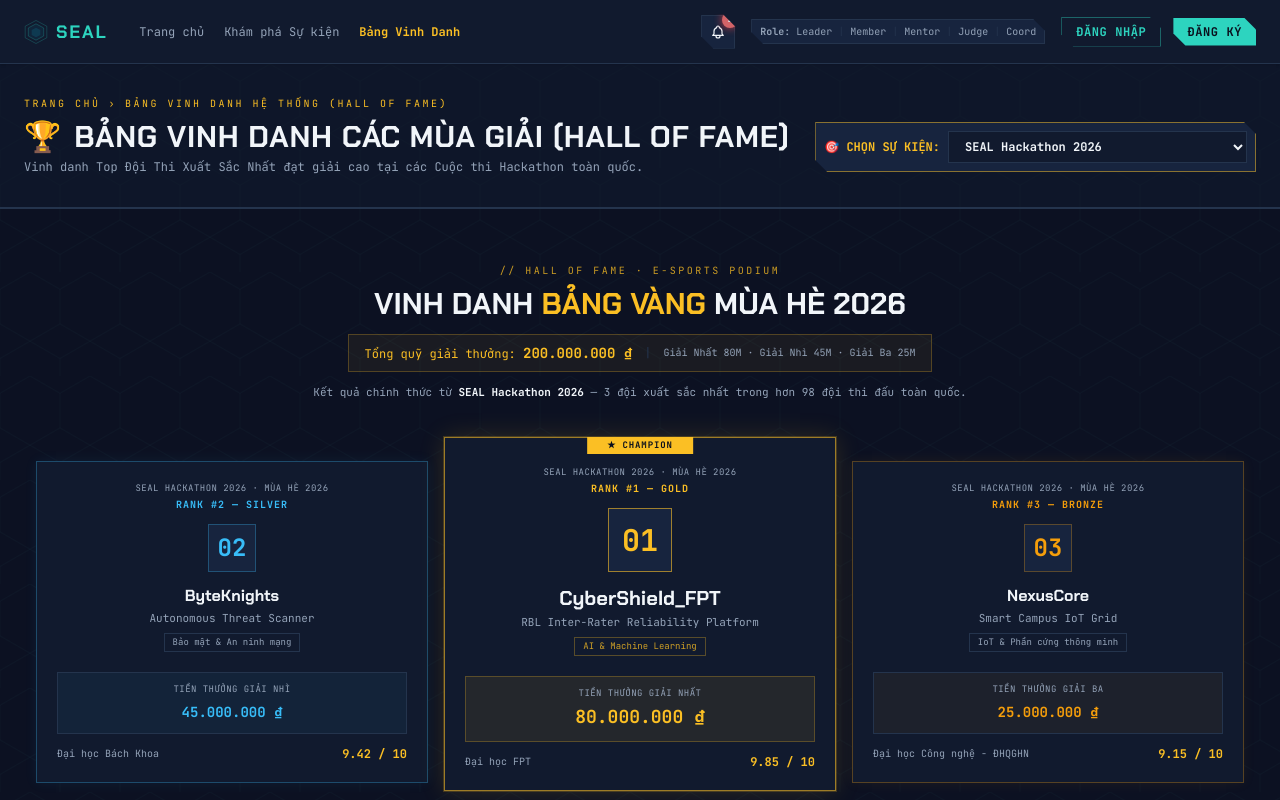
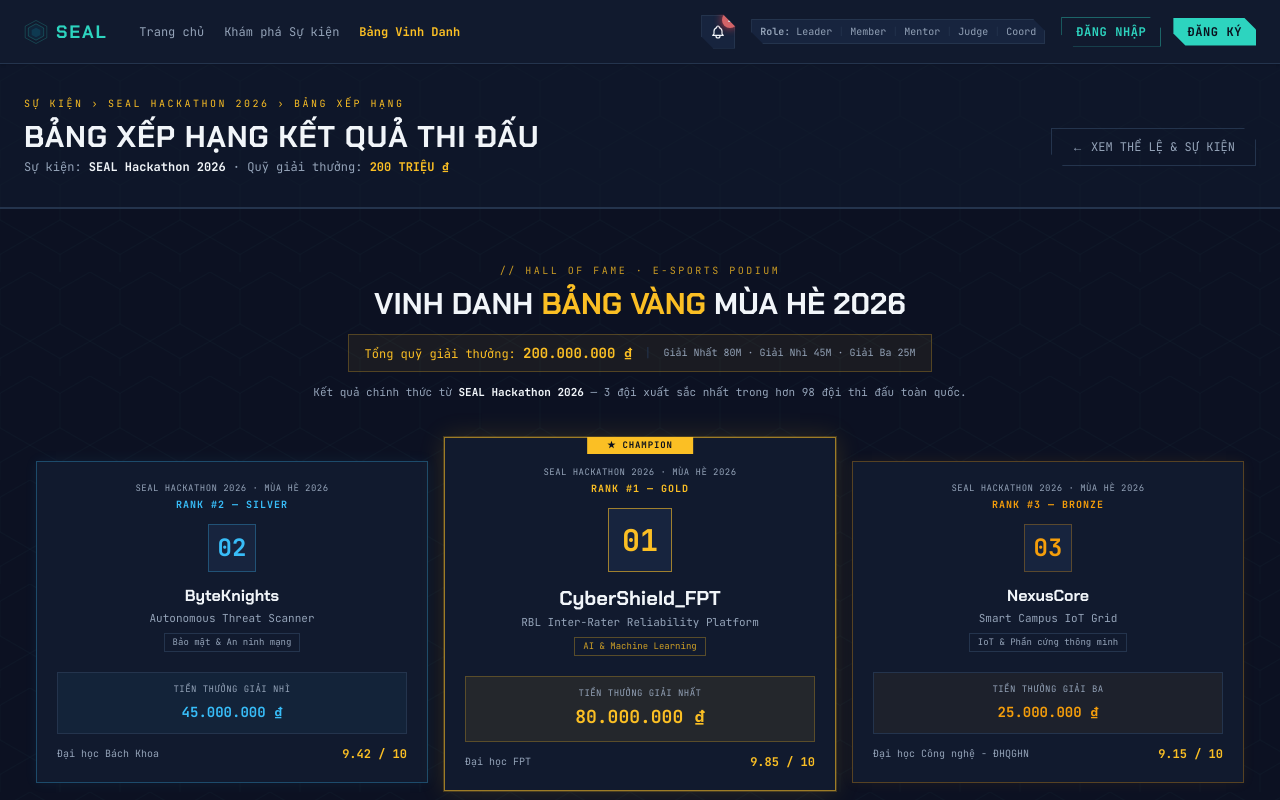
Before and after one commit to SU26-SWP-BL3W/SU26_SWP_BL3W_FE, a Next.js app: page /en/leaderboard in a window 1280 px wide. Shown: the top 800 px of the page. Built offline with nearby package versions, Linux system fonts and the light colour scheme.

Commit message:
fix(ui): restrict leaderboard view strictly to current event when accessed inside an event workspace

```diff
--- a/src/views/LeaderboardView.tsx
+++ b/src/views/LeaderboardView.tsx
@@ -28,9 +28,12 @@ const MOCK_TABLE_RESULTS: TableTeam[] = [
   { rank: 8, teamCode: "#TM-008", teamName: "SmartAgri", projectName: "IoT Crop Sensor Array", school: "Đại học Nông Lâm", track: "IoT & Phần cứng thông minh", roundName: "Vòng 2: Bán Kết", score: 8.10, status: "BÁN KẾT" },
 ];
 
-export function LeaderboardView({ eventId }: { eventId: string }) {
+export function LeaderboardView({ eventId }: { eventId?: string }) {
+  const isEventScoped = Boolean(eventId && eventId !== "all");
   const [selectedEventId, setSelectedEventId] = useState<string>(eventId || "all");
-  const event = MOCK_EVENTS.find((e) => e.id === selectedEventId) || MOCK_EVENTS[0];
+
+  const currentViewEventId = isEventScoped ? eventId! : selectedEventId;
+  const event = MOCK_EVENTS.find((e) => e.id === currentViewEventId) || MOCK_EVENTS[0];
 
   const [selectedTrack, setSelectedTrack] = useState<string>("all");
   const [selectedRound, setSelectedRound] = useState<string>("all");
@@ -44,9 +47,39 @@ export function LeaderboardView({ eventId }: { eventId: string }) {
   return (
     <main className="hud-lattice flex flex-1 flex-col pb-16">
 
-      {/* ── Header Bảng Vinh Danh ── */}
+      {/* ── Header Bảng Xếp Hạng ── */}
       <section className="border-b border-[var(--border-muted)] bg-[var(--bg-panel)]/70">
         <div className="mx-auto w-full max-w-[var(--container-max)] px-6 py-8">
+
+          {isEventScoped ? (
+            <>
+              <div className="flex items-center gap-2 font-mono text-[10px] text-[var(--accent-judge)] tracking-[0.25em] uppercase mb-2">
+                <Link href="/events" className="hover:underline">SỰ KIỆN</Link>
+                <span>›</span>
+                <Link href={`/events/${event.id}`} className="hover:underline">{event.eventName}</Link>
+                <span>›</span>
+                <span className="text-[var(--accent-judge)]">BẢNG XẾP HẠNG</span>
+              </div>
+
+              <div className="flex flex-col md:flex-row md:items-center justify-between gap-4">
+                <div>
+                  <h1 className="font-display text-3xl font-bold uppercase tracking-wide text-[var(--text-primary)]">
+                    Bảng Xếp Hạng Kết Quả Thi Đấu
+                  </h1>
+                  <p className="font-mono text-xs text-[var(--text-muted)] mt-1">
+                    Sự kiện: <strong className="text-[var(--text-primary)]">{event.eventName}</strong> · Quỹ giải thưởng: <strong className="text-[var(--accent-judge)]">{event.totalPrizeVnd ? `${(event.totalPrizeVnd / 1_000_000).toLocaleString("vi-VN")} TRIỆU ₫` : "200.000.000 ₫"}</strong>
+                  </p>
+                </div>
+
+                <Link href={`/events/${event.id}`}>
+                  <button className="hud-clipped px-5 py-2.5 border border-[var(--border-muted)] font-mono text-xs text-[var(--text-muted)] hover:border-[var(--accent-primary)] hover:text-[var(--accent-primary)] transition-colors cursor-pointer">
+                    ← XEM THỂ LỆ & SỰ KIỆN
+                  </button>
+                </Link>
+              </div>
+            </>
+          ) : (
+            <>
               <div className="flex items-center gap-2 font-mono text-[10px] text-[var(--accent-judge)] tracking-[0.25em] uppercase mb-2">
                 <Link href="/" className="hover:underline">TRANG CHỦ</Link>
                 <span>›</span>
@@ -63,7 +96,7 @@ export function LeaderboardView({ eventId }: { eventId: string }) {
                   </p>
                 </div>
 
-            {/* Dropdown Chọn Sự Kiện Để Xem Vinh Danh */}
+                {/* Dropdown Chọn Sự Kiện Để Xem Vinh Danh (Chỉ hiện ở trang công khai ngoài) */}
                 <div className="flex items-center gap-2 bg-[var(--bg-input)] p-2 border border-[var(--accent-judge)]/50 hud-clipped">
                   <span className="font-mono text-xs text-[var(--accent-judge)] font-bold">🎯 CHỌN SỰ KIỆN:</span>
                   <select
@@ -80,6 +113,8 @@ export function LeaderboardView({ eventId }: { eventId: string }) {
                   </select>
                 </div>
               </div>
+            </>
+          )}
         </div>
       </section>
 
```
Lines whose indentation alone changed are shown as unchanged.
